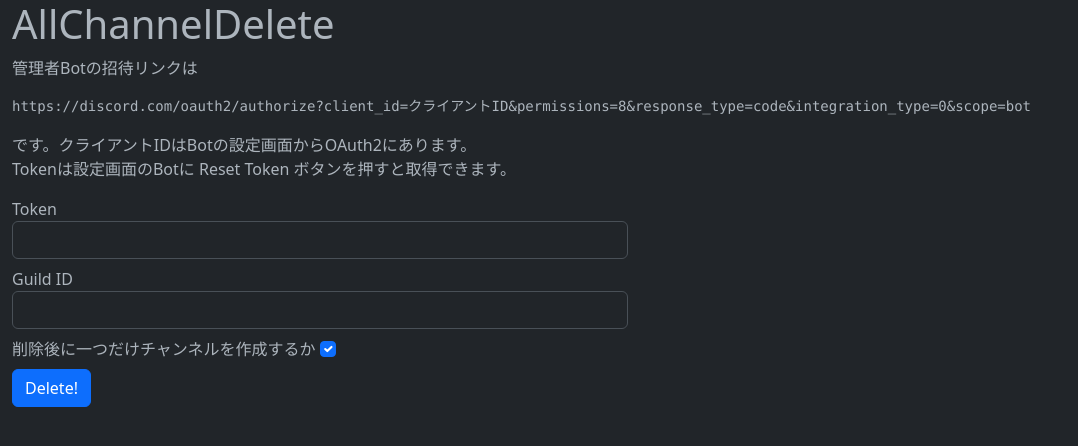
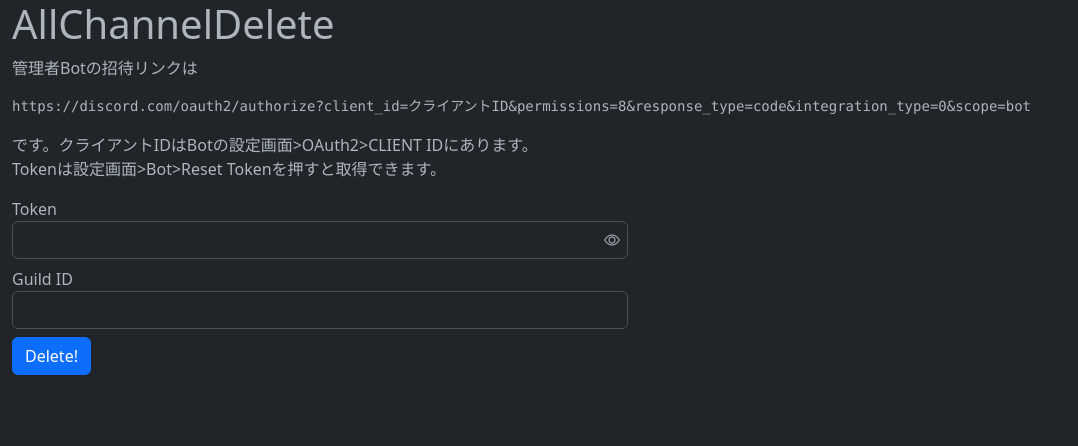
Before and after one commit to stsaria/discordAnnoyanceTools, a Flask app: page /allChannelDelete in a window 1280 px wide. Shown: the top 446 px of the page, without its empty margins (0-1078 px from the left). Run offline with Flask 3, Linux system fonts and the light colour scheme.

Commit message:
インクピーマン

```diff
--- a/src/endpoints.py
+++ b/src/endpoints.py
@@ -73,13 +73,12 @@ def allChannelDelete():
     if request.method == "POST":
         token = request.form["token"]
         guildId = request.form["guildId"]
-        createOne = request.form["createOne"]
 
         discord = discordBot.DiscordBot(token)
         botThread = threading.Thread(target=discord.runBot, daemon=True)
         botThread.start()
         time.sleep(5)
-        asyncio.run_coroutine_threadsafe(discord.allChannelDelete(guildId, createOne), discord.loop)
+        asyncio.run_coroutine_threadsafe(discord.allChannelDelete(guildId), discord.loop)
     return render_template('allChannelDelete.html')
 
 @app.route('/grabber', methods=["GET", "POST"])
--- a/src/templates/allChannelDelete.html
+++ b/src/templates/allChannelDelete.html
@@ -5,27 +5,27 @@
     <meta name="viewport" content="width=device-width, initial-scale=1.0">
     <title>Discord Annoyance Tools - AllChannelDelete</title>
     <link href="https://cdn.jsdelivr.net/npm/bootstrap@5.3.0/dist/css/bootstrap.min.css" rel="stylesheet" integrity="sha384-9ndCyUaIbzAi2FUVXJi0CjmCapSmO7SnpJef0486qhLnuZ2cdeRhO02iuK6FUUVM" crossorigin="anonymous">
+    <link href="https://cdn.jsdelivr.net/npm/bootstrap-icons@1.8.0/font/bootstrap-icons.css" rel="stylesheet">
 </head>
 <body class="container-fluid">
     <h1>AllChannelDelete</h1>
     <p>管理者Botの招待リンクは</p>
     <pre>https://discord.com/oauth2/authorize?client_id=クライアントID&permissions=8&response_type=code&integration_type=0&scope=bot</pre>
-    <p>です。クライアントIDはBotの設定画面からOAuth2にあります。<br>
-    Tokenは設定画面のBotに Reset Token ボタンを押すと取得できます。</p>
+    <p>です。クライアントIDはBotの設定画面>OAuth2>CLIENT IDにあります。<br>
+    Tokenは設定画面>Bot>Reset Tokenを押すと取得できます。</p>
     <div class="row">
         <div class="col-md-6">
             <form method="post" class="mb-3" id="form" accept-charset="UTF-8">
                 <div class="mb-2">
                     <label for="token">Token</label>
-                    <input type="text" class="form-control" id="token" name="token" required>
+                    <div class="position-relative">
+                        <input type="password" class="form-control" id="token" name="token" required>
+                        <span id="eyeIcon" class="bi bi-eye translate-middle position-absolute top-50 end-0" onclick="eyeToken();"></span>
+                    </div>
                 </div>
                 <div class="mb-2">
                     <label for="guildId">Guild ID</label>
                     <input type="text" class="form-control" id="guildId" name="guildId" required>
-                </div>
-                <div class="mb-2">
-                    <label for="createOne">削除後に一つだけチャンネルを作成するか</label>
-                    <input type="checkbox" class="form-check-input" value="" id="createOne" name="createOne" checked>
                 </div>
                 <button type="submit" id="submit" class="btn btn-primary">
                     <span class="spinner-border spinner-border-sm d-none" role="status" aria-hidden="true"></span>
@@ -34,7 +34,13 @@
             </form>
         </div>
     </div>
+    <script src="https://code.jquery.com/jquery-3.5.1.slim.min.js"></script>
     <script>
+        function eyeToken(){
+            $("#eyeIcon").toggleClass("bi-eye-slash bi-eye");
+            const type = $('#token').attr('type') === 'password' ? 'text' : 'password';
+            $('#token').attr('type', type);
+        }
         document.getElementById('form').addEventListener('submit', function(event) {
             var tokenInput = document.getElementById("token");
             var guildIdInput = document.getElementById("guildId");
--- a/src/templates/webhookNuke.html
+++ b/src/templates/webhookNuke.html
@@ -5,7 +5,6 @@
     <meta name="viewport" content="width=device-width, initial-scale=1.0">
     <title>Discord Annoyance Tools - WebhookNuke</title>
     <link href="https://cdn.jsdelivr.net/npm/bootstrap@5.3.0/dist/css/bootstrap.min.css" rel="stylesheet" integrity="sha384-9ndCyUaIbzAi2FUVXJi0CjmCapSmO7SnpJef0486qhLnuZ2cdeRhO02iuK6FUUVM" crossorigin="anonymous">
-    <script src="https://unpkg.com/htmx.org@2.0.1"></script>
 </head>
 <body class="container-fluid">
     <h1>WebHook Nuke</h1>
@@ -13,7 +12,7 @@
         <div class="col-md-6">
             <form method="post" class="mb-3" id="form" accept-charset="UTF-8">
                 <div class="mb-2">
-                    <label for="webhookUrl">WebHook URL(改行で複数)</label>
+                    <label for="webhookUrl">WebHook URL</label>
                     <input type="text" class="form-control" id="webhookUrl" name="webhookUrl" required></input>
                 </div>
                 <div class="mb-2">
@@ -33,6 +32,7 @@
         </div>
     </div>
     {% if logId %}
+    <script src="https://unpkg.com/htmx.org@2.0.1"></script>
     <button class="btn btn-primary" onclick="location.href='stopDiscordWebhook?id={{ logId }}'">Stop</button>
     <pre style="white-space: pre-warp;">
         <div hx-get="getDiscordWebhookLog?id={{ logId }}" hx-trigger="every 300ms"></div>
```
Also changed, not shown: src/discordBot.py (+4 -5 lines), src/templates/botNuke.html (+12 -2 lines).
